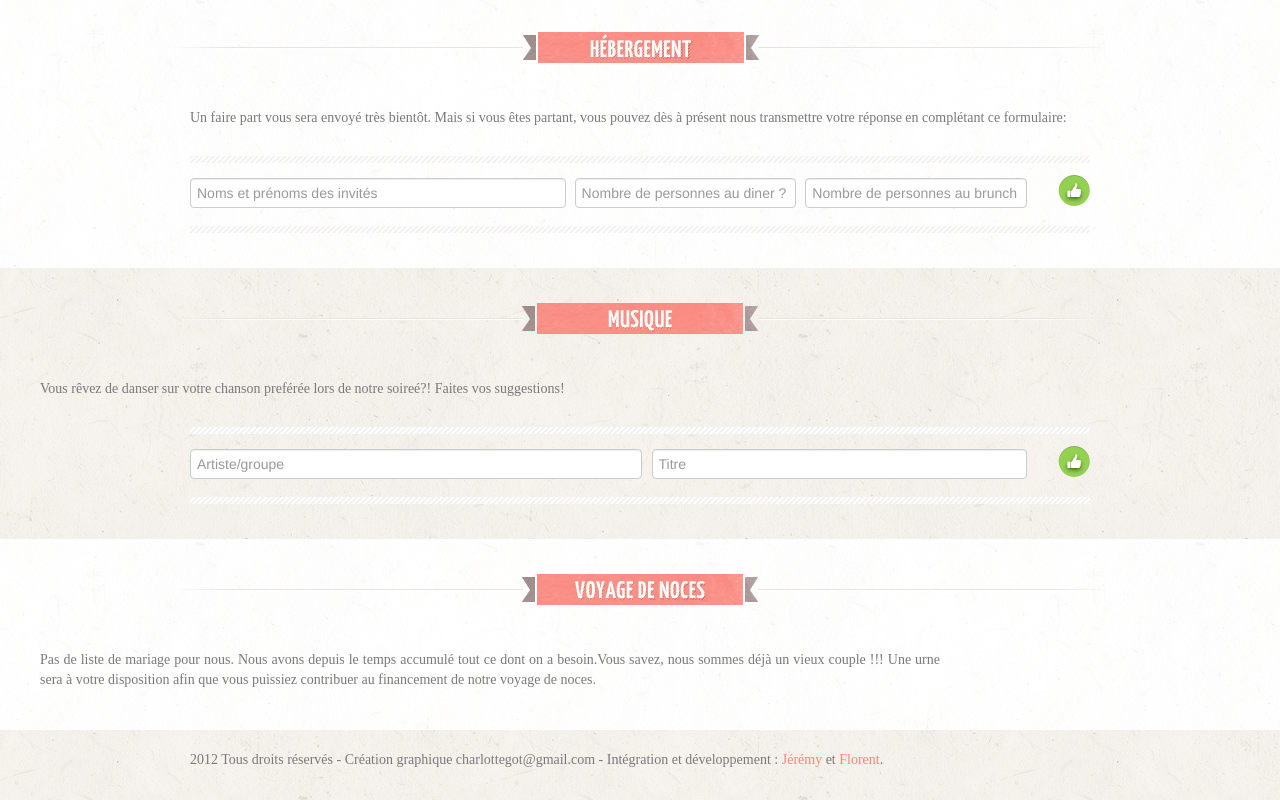
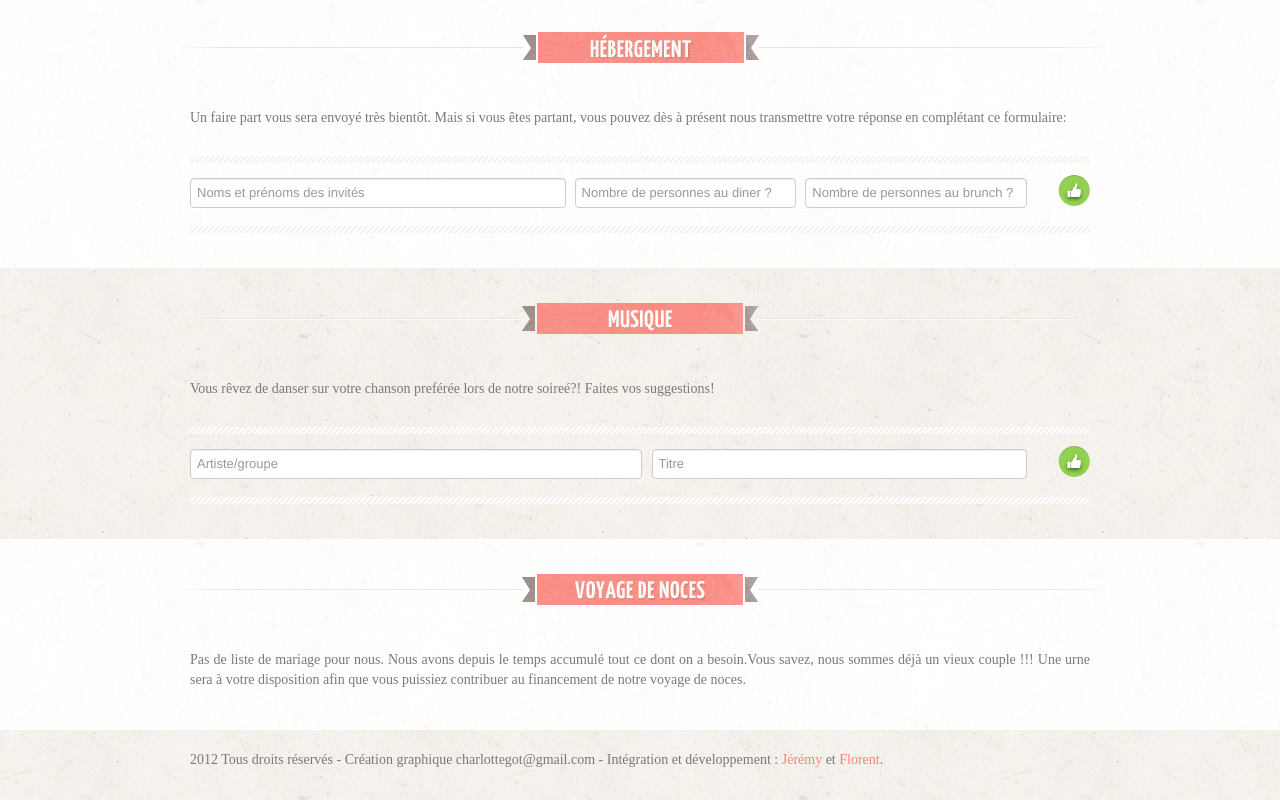
Before and after one commit to SabareeshSS/WeddingSite, a website: page public/index.html in a window 1280 px wide. Shown: the part 3607-4407 px from the top of the page. Drawn offline with Linux system fonts and the light colour scheme; a web font is replaced by a local one.

Commit message:
fixed css max900

```diff
--- a/public/index.html
+++ b/public/index.html
@@ -459,8 +459,8 @@ Le blanc étant bien entendu reservé à la mariée. Merci</p>
             <p class="photo"><img src="img/etiquette_musique.png" /></p>
         </div>
     </div>
-    <div class="row-fluid">
-        <div class="span12 max900">
+    <div class="row-fluid max900">
+        <div class="span12">
             <p class="marge">Vous rêvez de danser sur votre chanson preférée lors de notre soireé?! Faites vos suggestions!</p>
         </div>
     </div>
@@ -499,8 +499,8 @@ Le blanc étant bien entendu reservé à la mariée. Merci</p>
             <p class="photo"><img src="img/etiquette_voyage.png" /></p>
         </div>
     </div>
-    <div class="row-fluid">
-        <div class="span12 max900">
+    <div class="row-fluid max900">
+        <div class="span12">
             <p class="marge">Pas de liste de mariage pour nous. Nous avons depuis le temps accumulé tout ce dont on a besoin.Vous savez, nous sommes déjà un vieux couple !!! Une urne sera à votre disposition afin que vous puissiez contribuer au financement de notre voyage de noces.</p>
         </div>
     </div>
--- a/public/less/christelleandbenjamin.less
+++ b/public/less/christelleandbenjamin.less
@@ -180,6 +180,7 @@ input{
 	margin-bottom:0;
 	margin-left: 0;
 	width: 100%;
+	font-size: 13px!important;
 }
 
 .marge {
@@ -229,4 +230,5 @@ h3 {
 	input, textarea{
 		width:90%;
 	}
+
 }
```
Also changed, not shown: public/css/christelleandbenjamin.css.
